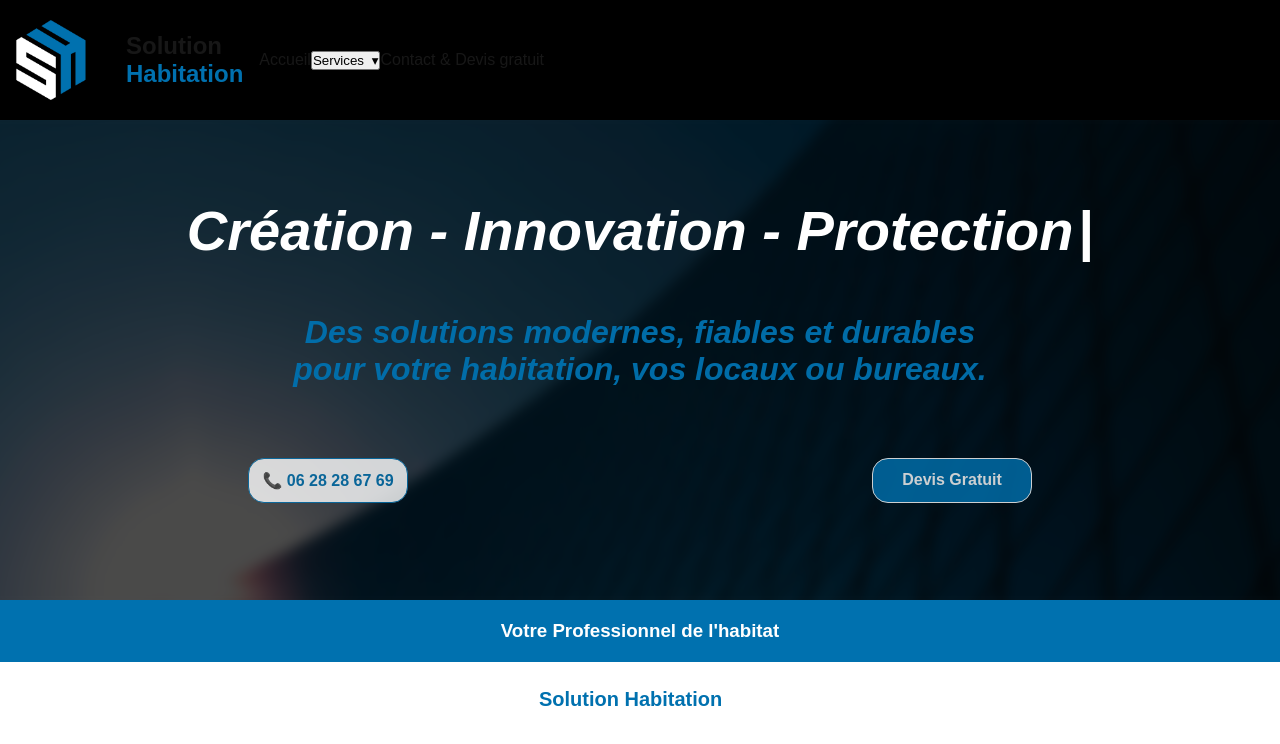
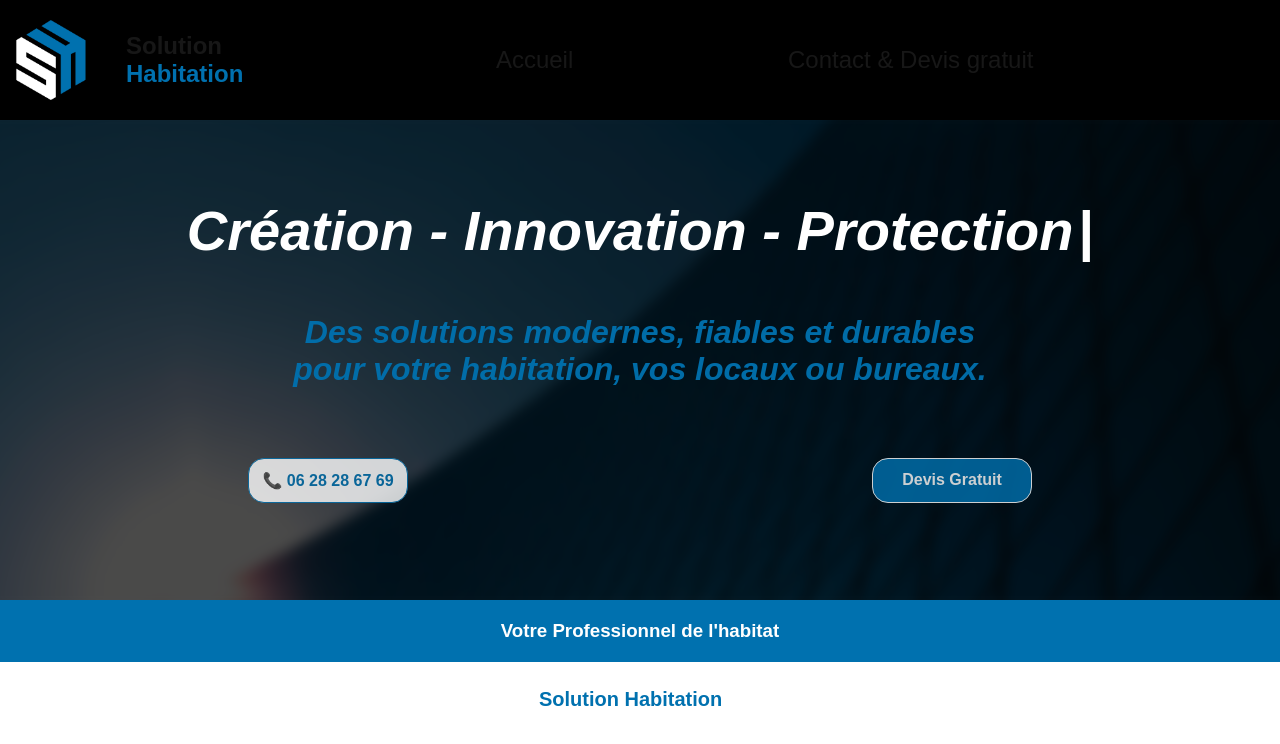
Before and after one commit to AdrienW86/Solution-Habitation, a Next.js app: page / in a window 1280 px wide. Shown: the top 744 px of the page. Built offline with nearby package versions, Linux system fonts and the light colour scheme.

Commit message:
mise en ligne

```diff
--- a/components/Menu/menu.module.css
+++ b/components/Menu/menu.module.css
@@ -12,6 +12,10 @@ html, body {
 body.menu-open {
   overflow: hidden;
   height: 100%;
+}
+
+.menu {
+  width: 100%;
 }
 
 /* -------------------
@@ -137,7 +141,7 @@ body.menu-open {
 }
 
 .desktopNav {
-  display: none
+  display: none;
 }
 
 /* -------------------
@@ -154,5 +158,44 @@ body.menu-open {
 
   .desktopNav {
     display: flex;
+    width: 100%;
+    justify-content: center;
+  }
+
+  .link {
+    margin: 0 25px;
+    font-size: 1.5rem;
+    border: none;
+    background: none;
+    transition: .4s ease-in-out
+  }
+
+  .link:hover, li:hover {
+    color: var(--blue);
+  }
+
+  .li {
+    padding: 20px;
+    font-size: 1.5rem;
+    transition: .2s ease-in-out;
+    color: black;
+  }
+
+  .li:hover {
+    color: white;
+    background-color: var(--blue);
+  }
+
+  .dropdownContent {
+    width: 100%;
+    background-color: #ffffff;
+    z-index: 10000000;
+    position: absolute;
+    top: 15vh;
+    text-align: center;
+    left: 0;
+    height: 85vh;
+    display: flex;
+    flex-direction: column;
   }
 }
```
